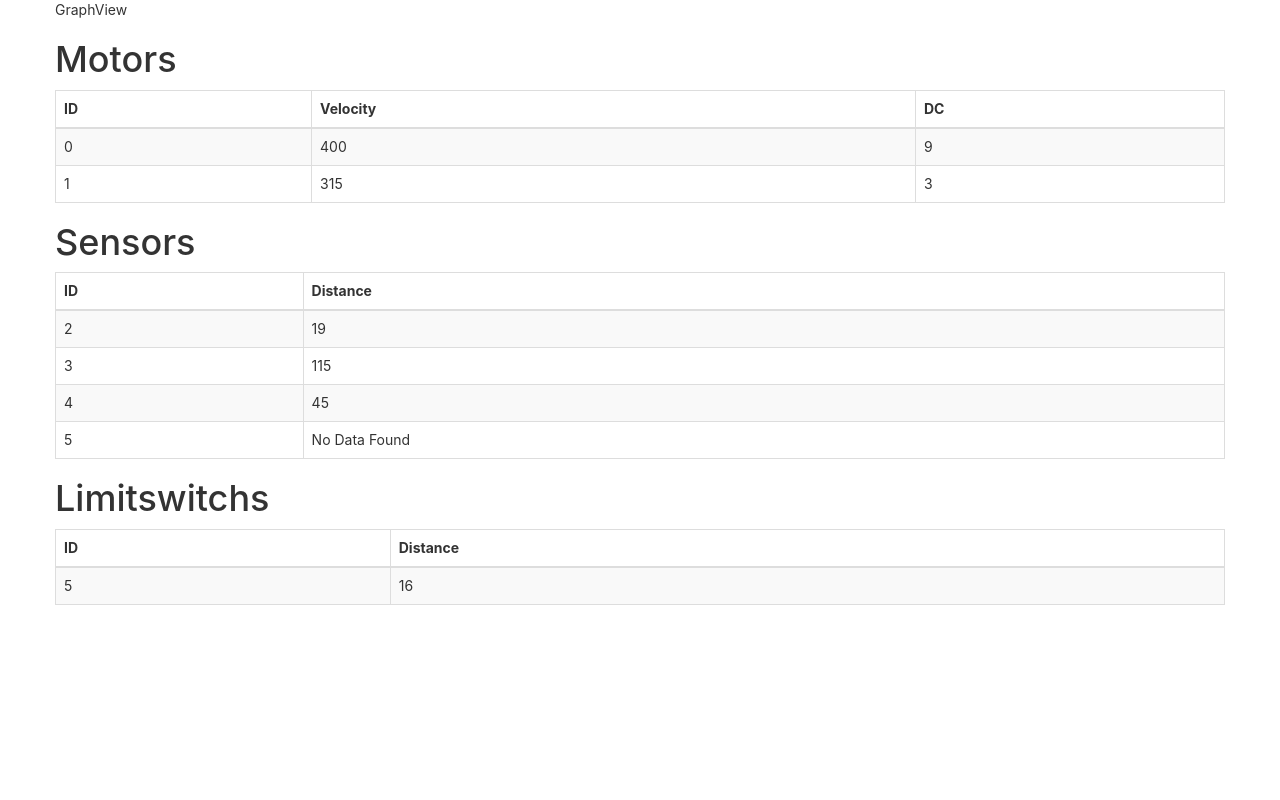
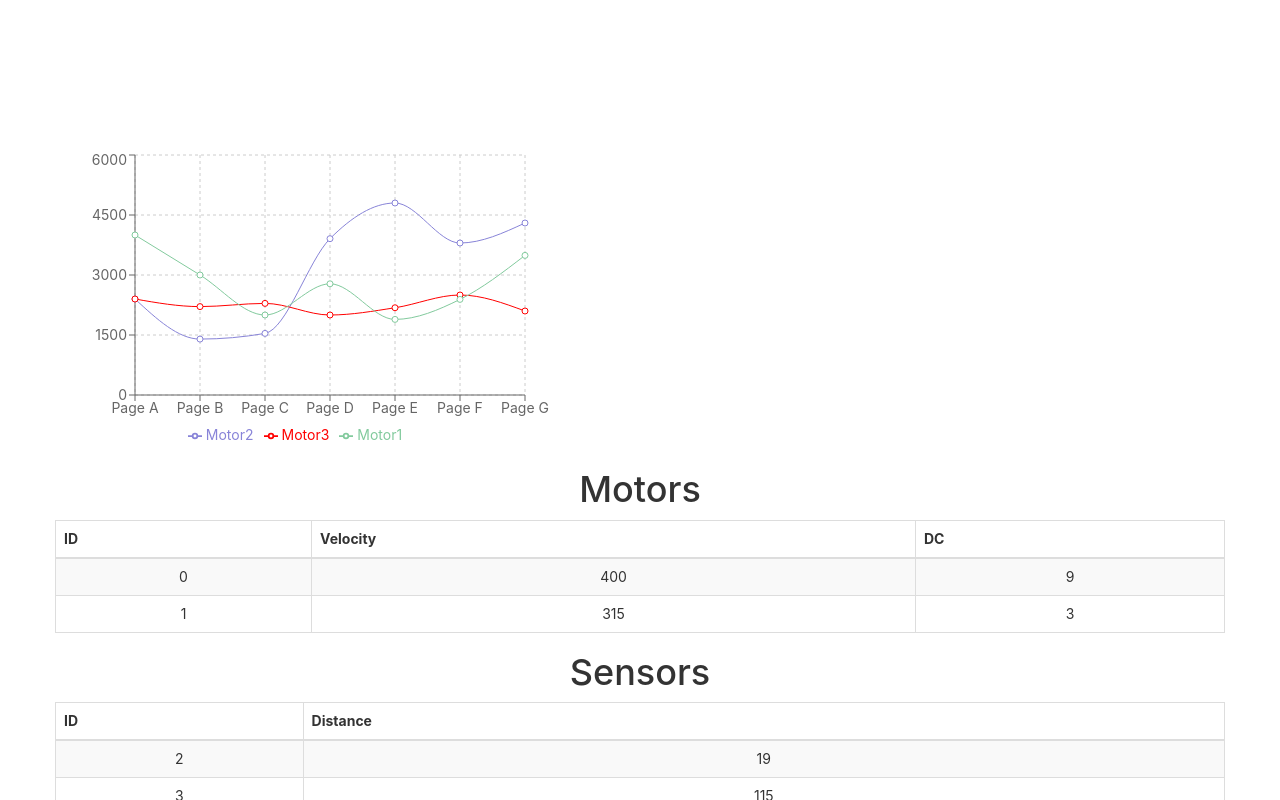
Before and after one commit to pioneers/piedash, a React (Create React App) app: page / in a window 1280 px wide. Shown: the top 800 px of the page. Built offline with nearby package versions, Linux system fonts and the light colour scheme.

Commit message:
Started graphView component

```diff
--- a/src/App.css
+++ b/src/App.css
@@ -1,6 +1,10 @@
 
 .App {
   text-align: center;
+}
+
+.graphView {
+    margin-top: 150px;
 }
 
 .App-logo {
--- a/src/App.js
+++ b/src/App.js
@@ -1,4 +1,5 @@
 import { React, useEffect, useState } from 'react';
+import './App.css';
 import GraphView from './GraphView/GraphView';
 import TableView from './TableView/TableView';
 import { Motor, Sensor } from './data/testData';
@@ -40,7 +41,7 @@ const getData = () => {
     let m1 = new Motor(0, Math.random(), "motor", 100, 5);
     let m2 = new Motor(1, Math.random(), "motor", 15, 1);
     let s1 = new Sensor(2, Math.random(), "sensor", 10);
-    let s0 = new Sensor(5, Math.random(), "limitswitch", 7);
+    let s0 = new Sensor(5, Math.random(), "limitswitche", 7);
     let s2 = new Sensor(3, Math.random(), "sensor", 100 );
     let s3 = new Sensor(4, Math.random(), "sensor", 30);
     let s4 = new Sensor(5, Math.random(), "sensor");
--- a/src/GraphView/GraphView.jsx
+++ b/src/GraphView/GraphView.jsx
@@ -1,5 +1,85 @@
-import React from 'react';
+import React from "react";
+import {
+    LineChart,
+    Line,
+    XAxis,
+    YAxis,
+    CartesianGrid,
+    Tooltip,
+    Legend,
+} from "recharts";
 
 export default function GraphView() {
-    return <p>GraphView</p>
+    const data = [
+        {
+            name: "Page A",
+            Motor1: 4000,
+            Motor2: 2400,
+            Motor3: 2400,
+        },
+        {
+            name: "Page B",
+            Motor1: 3000,
+            Motor2: 1398,
+            Motor3: 2210,
+        },
+        {
+            name: "Page C",
+            Motor1: 2000,
+            Motor2: 1540,
+            Motor3: 2290,
+        },
+        {
+            name: "Page D",
+            Motor1: 2780,
+            Motor2: 3908,
+            Motor3: 2000,
+        },
+        {
+            name: "Page E",
+            Motor1: 1890,
+            Motor2: 4800,
+            Motor3: 2181,
+        },
+        {
+            name: "Page F",
+            Motor1: 2390,
+            Motor2: 3800,
+            Motor3: 2500,
+        },
+        {
+            name: "Page G",
+            Motor1: 3490,
+            Motor2: 4300,
+            Motor3: 2100,
+        },
+    ];
+
+    return (
+        <LineChart
+            width={500}
+            height={300}
+            data={data}
+            margin={{
+                top: 5,
+                right: 30,
+                left: 20,
+                bottom: 5,
+            }}
+        >
+            <CartesianGrid strokeDasharray="3 3" />
+            <XAxis dataKey="name" />
+            <YAxis />
+            <Tooltip />
+            <Legend />
+            <Line
+                type="monotone"
+                dataKey="Motor2"
+                stroke="#8884d8"
+                activeDot={{ r: 8 }}
+            />
+            <Line type="monotone" dataKey="Motor3" stroke="#ff0000" />
+            <Line type="monotone" dataKey="Motor1" stroke="#82ca9d" />
+        </LineChart>
+    );
 }
```
